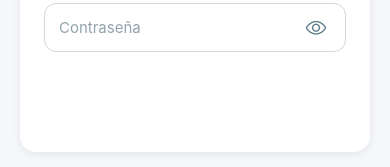
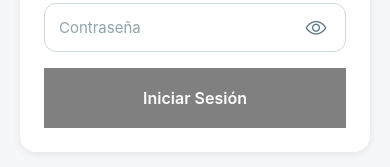
Before and after one commit to mjsalinas/PrimerExamenMovil60, a React Native app in the folder PetCareMini/: screen /History in a window 390 px wide. Shown: the part 421-588 px from the top of the page. Built offline with nearby package versions, Linux system fonts and the light colour scheme.

Commit message:
- B. 2,3,4,5,6 Validacion de correo y contraseña y boton de iniciar, validacion de mensaje de error - B.7 Navegacion de boton al iniciar sesion

```diff
--- a/PetCareMini/src/screens/HistoryTab.tsx
+++ b/PetCareMini/src/screens/HistoryTab.tsx
@@ -49,8 +49,7 @@ export default function HistoryTab({ navigation }: any) {
               {/* Botón eliminar */}
               <CustomButton
                 title="🗑 Eliminar"
-                onPress={() => deleteActivity(activity.id)}
-              />
+                onPress={() => deleteActivity(activity.id)} variant={'primary'}              />
             </View>
           ))}
         </View>
--- a/PetCareMini/src/screens/LoginScreen.tsx
+++ b/PetCareMini/src/screens/LoginScreen.tsx
@@ -27,7 +27,7 @@ export default function LoginScreen({ navigation }: any) {
       : '';
 
   // --- Ternario: determinar si el formulario es válido ---
-  const isFormValid = email.includes('@') && password.length >= 6;
+  const isFormValid = email.includes('@') &&  password.length >= 6;
 
   /** Manejar el intento de inicio de sesión */
   const handleLogin = () => {
@@ -74,7 +74,7 @@ export default function LoginScreen({ navigation }: any) {
           <CustomButton
             title="Iniciar Sesión"
             onPress={handleLogin}
-            disabled={isFormValid}
+            // disabled={isFormValid}
             variant="primary"
           />
         </View>
@@ -129,6 +129,7 @@ const styles = StyleSheet.create({
     textAlign: 'center',
   },
   buttonContainer: {
+    backgroundColor:"gray",
     marginTop: 12,
   },
   helpText: {
```
